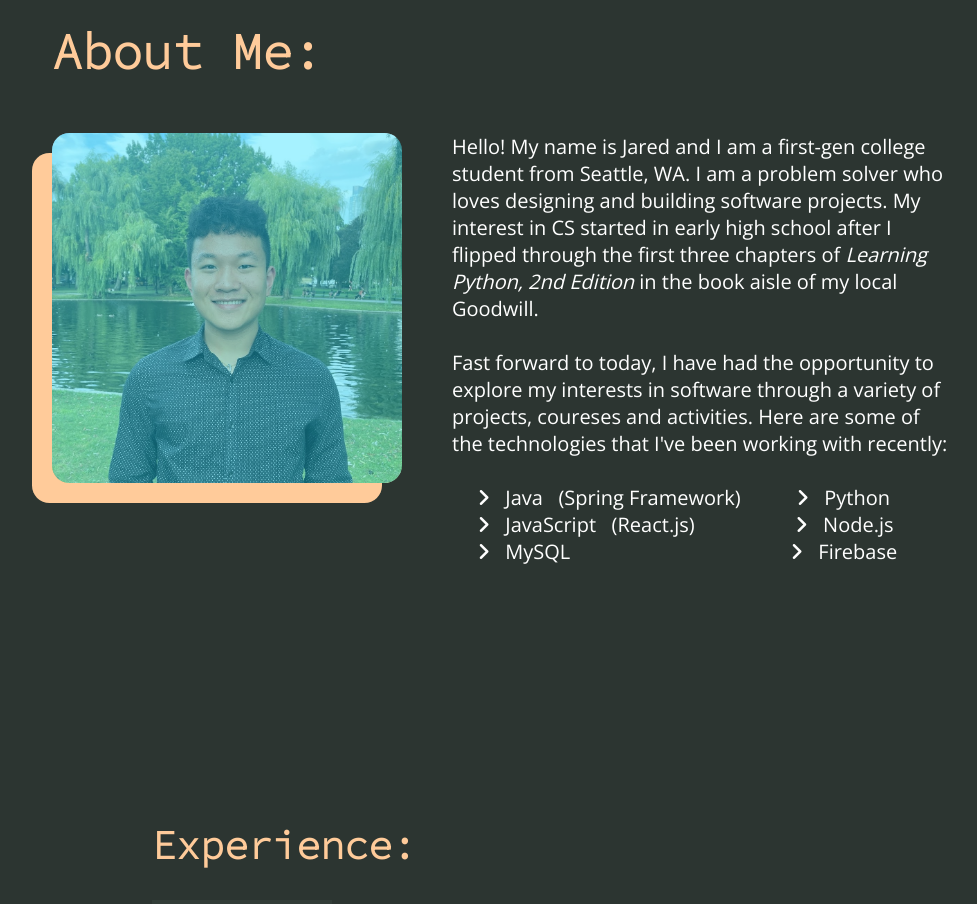
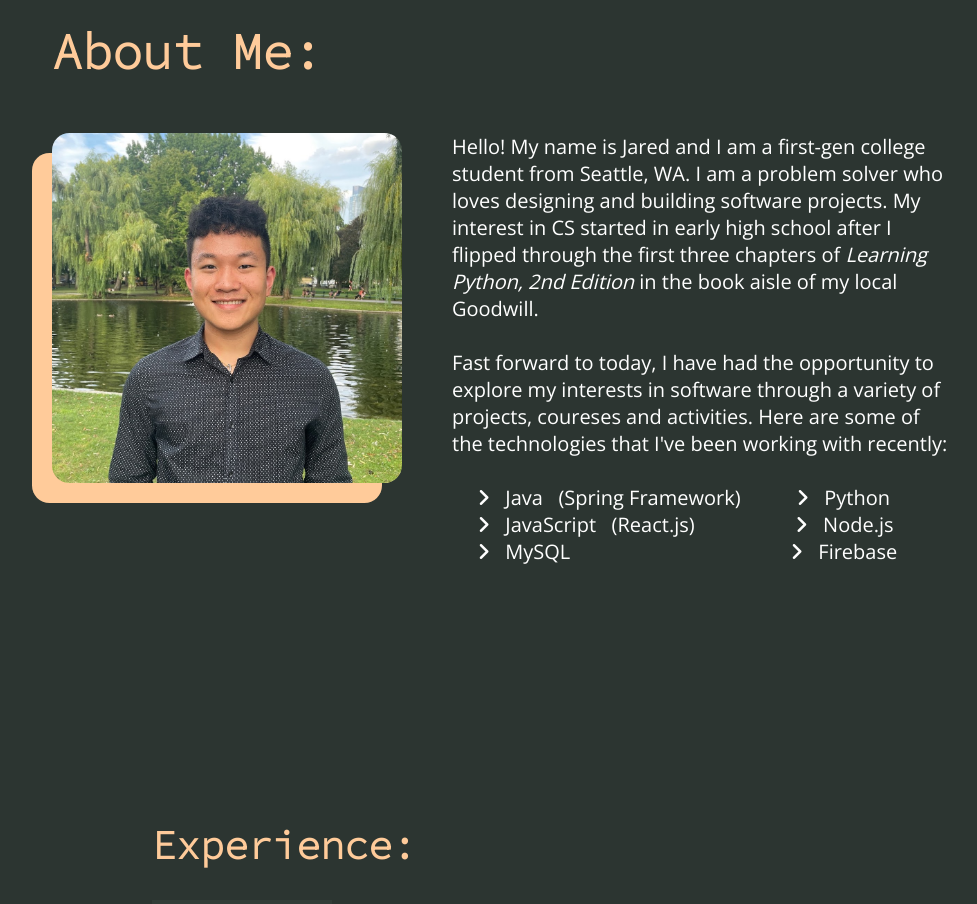
Before and after one commit to jared-ni/personal-website, a React (Create React App) app: page / in a window 1280 px wide. Shown: the part 940-1844 px from the top of the page, without its empty margins (138-1115 px from the left). Built offline with nearby package versions, Linux system fonts and the light colour scheme.

Commit message:
for now remove the aboutMe filter

```diff
--- a/src/components/AboutMe.css
+++ b/src/components/AboutMe.css
@@ -78,9 +78,9 @@
     .aboutMeImage-wrapper::after {
       top: 0;
       left: 0;
-      background: #116466;
+      /* background: #ffcb9a; */
       opacity: 0.4;
-      filter: brightness(150%) contrast(500%) hue-rotate(20deg);
+      /* filter: brightness(150%) contrast(200%); */
       z-index: 1;
     }
     .aboutMeImage-wrapper::before {
```
